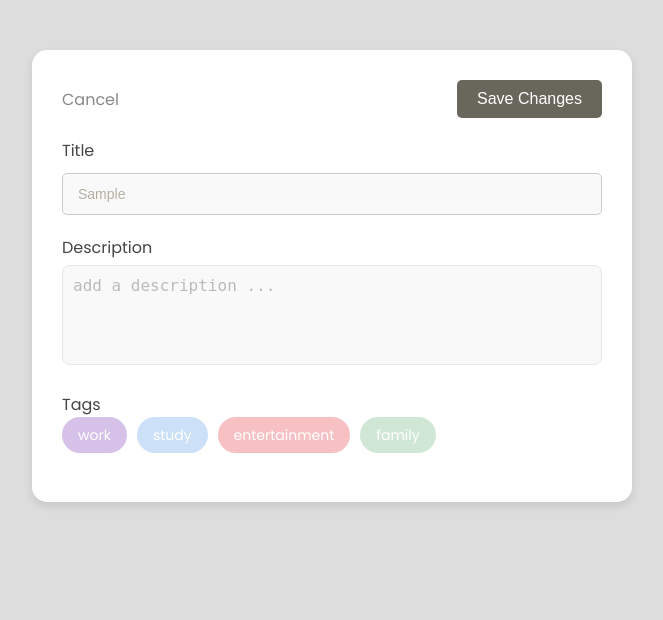
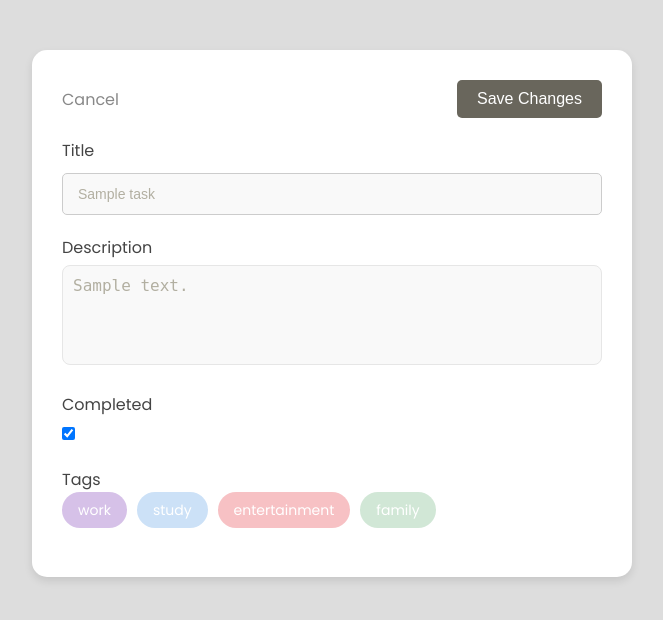
Before and after one commit to Faith-K-commits/django-todo, a Django app: page /tasks/1/edit/ in a window 1280 px wide. Shown: the top 620 px of the page, without its empty margins (308-971 px from the left). Run offline with Django 5.2, Linux system fonts and the light colour scheme; a user stored in the database is signed in; tables that the repository leaves empty hold one stand-in row (values such as "Sample post").

Commit message:
Add completed option to update template

```diff
--- a/tasks/templates/tasks/update_task.html
+++ b/tasks/templates/tasks/update_task.html
@@ -8,43 +8,50 @@
           content="width=device-width, user-scalable=no, initial-scale=1.0, maximum-scale=1.0, minimum-scale=1.0">
     <meta http-equiv="X-UA-Compatible" content="ie=edge">
     <link rel="stylesheet" href="{% static 'css/styles.css' %}">
-    <title>Document</title>
+    <title>Edit Task</title>
 </head>
 <body>
 {% block content %}
 <div class="task-form-container">
     <form method="POST" action="{% url 'tasks:edit_task' task.id %}">
         {% csrf_token %}
-{#        {{ task_form.as_p }}#}
         <div class="form-header">
             <a href="{% url 'tasks:tasks' %}" class="cancel-button">Cancel</a>
             <button class="add-button">Save Changes</button>
         </div>
+
         <div class="form-group">
             <label for="id_title">Title</label>
-            <input type="text" id="id_title" name="title" placeholder="add a title ..." class="form-input" value={{ task.title }}>
+            <input type="text" id="id_title" name="title" placeholder="add a title ..." class="form-input" value="{{ task.title }}">
         </div>
+
         <div class="form-group">
             <label for="id_description">Description</label>
-            <textarea id="id_description" name="description" placeholder="add a description ..." class="form-textarea"></textarea>
+            <textarea id="id_description" name="description" placeholder="add a description ..." class="form-textarea">{{ task.description }}</textarea>
         </div>
+
+        <div class="form-group">
+            <label for="id_completed">Completed</label>
+            <input type="checkbox" id="id_completed" name="completed" class="form-checkbox" {% if task.completed %}checked{% endif %}>
+        </div>
+
         <div class="form-group">
             <label>Tags</label>
             <div class="tags">
                 <label class="tag">
-                    <input type="radio" name="tag" value="work">
+                    <input type="radio" name="tag" value="work" {% if task.tag == "work" %}checked{% endif %}>
                     <span class="tag-label work">work</span>
                 </label>
                 <label class="tag">
-                    <input type="radio" name="tag" value="study">
+                    <input type="radio" name="tag" value="study" {% if task.tag == "study" %}checked{% endif %}>
                     <span class="tag-label study">study</span>
                 </label>
                 <label class="tag">
-                    <input type="radio" name="tag" value="entertainment">
+                    <input type="radio" name="tag" value="entertainment" {% if task.tag == "entertainment" %}checked{% endif %}>
                     <span class="tag-label entertainment">entertainment</span>
                 </label>
                 <label class="tag">
-                    <input type="radio" name="tag" value="family">
+                    <input type="radio" name="tag" value="family" {% if task.tag == "family" %}checked{% endif %}>
                     <span class="tag-label family">family</span>
                 </label>
             </div>
```
